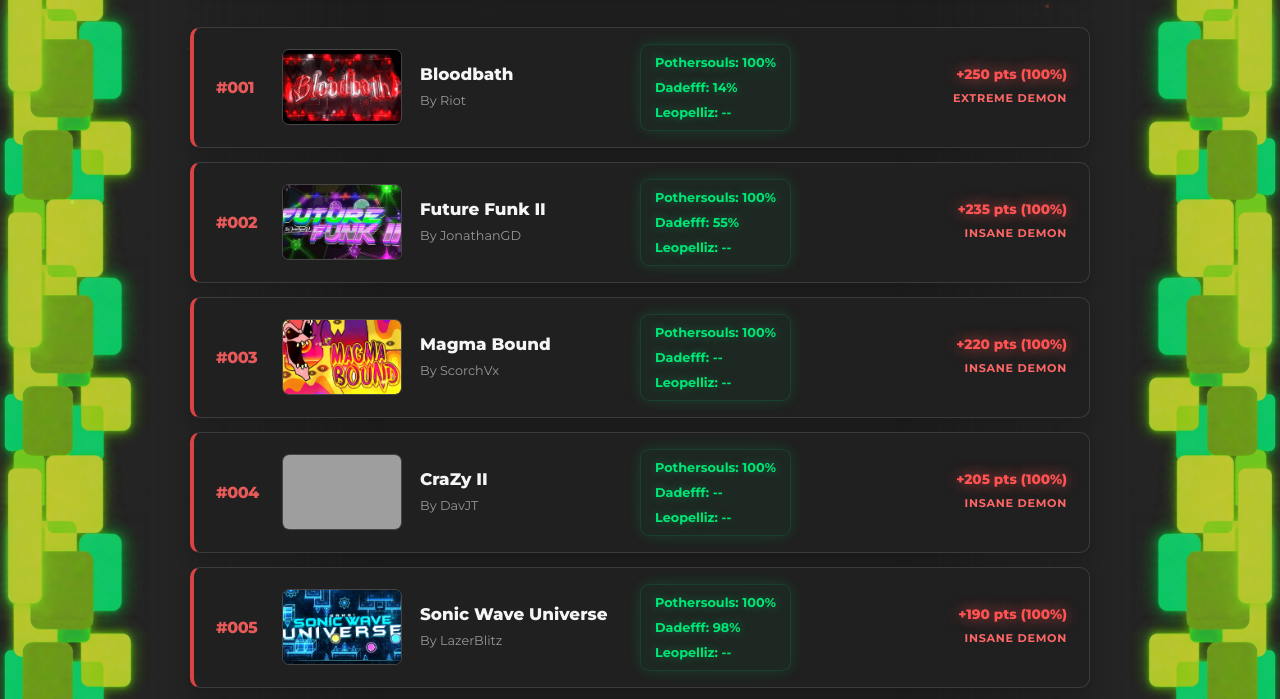
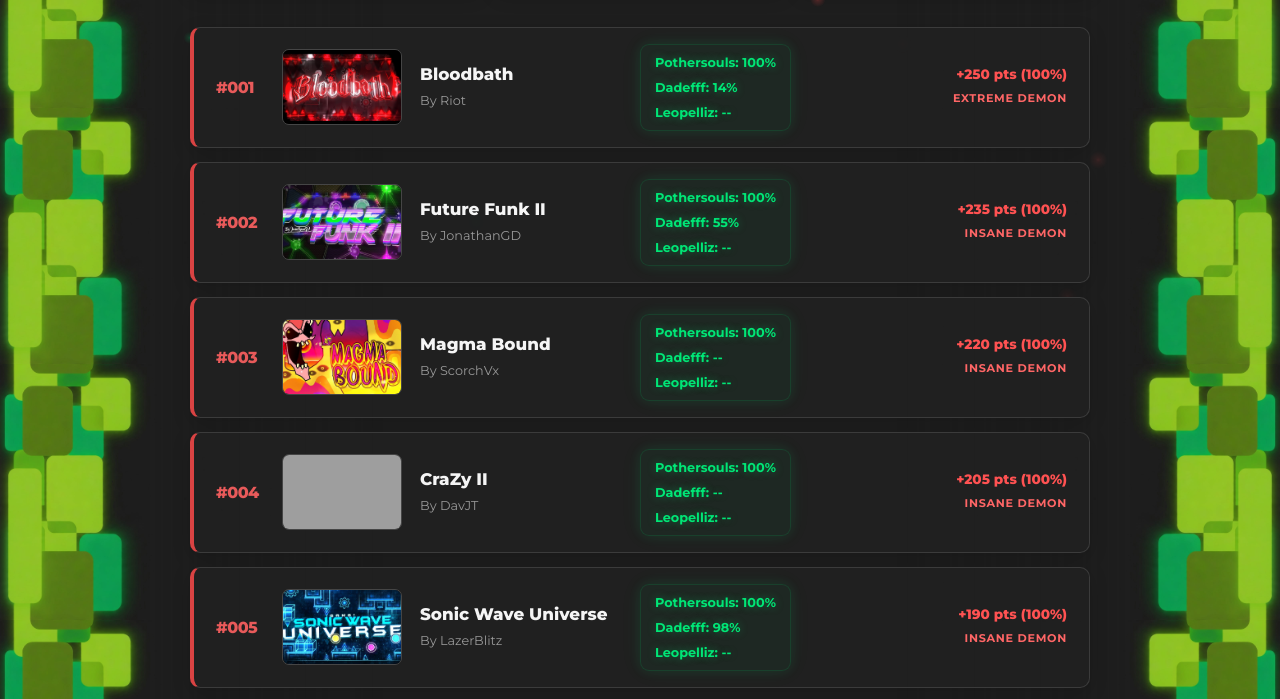
Before and after one commit to lorecatels22-sys/gs-demonlist, a plain HTML site: page index.html in a window 1280 px wide. Shown: the part 404-1103 px from the top of the page. Drawn offline with Linux system fonts and the light colour scheme; no server answers; grey boxes are pictures that could not be loaded; animation ran at ten frames a second.

Commit message:
Update index.html

```diff
--- a/index.html
+++ b/index.html
@@ -1092,7 +1092,15 @@ body.admin-edit .livello { outline: 1px dashed rgba(0,230,118,.25); outline-offs
 .richiesta:hover { transform: translateX(6px); border-left-color: #ff5555; }
 .admin-contenuto:not([hidden]) { animation: fade-in .6s ease; }
 
-    </style>
+
+/* ---------- PERFORMANCE: via le animazioni che ridisegnano elementi grandi a ogni frame ---------- */
+.barra-sinistra, .barra-destra { animation: none; will-change: auto; }
+.testo-illuminato { animation: none; }
+footer { animation: none; }
+.livello .punti, .livello .progressi, .giocatore-punti, .rank-punti { animation: none; }
+.giocatore-card::after { animation: none; }
+.badge-link, .btn-primary, .btn-danger { will-change: auto; }
+</style>
 </head>
 
 <body>
@@ -1563,7 +1571,7 @@ body.admin-edit .livello { outline: 1px dashed rgba(0,230,118,.25); outline-offs
             <h2>Add a level</h2>
             <p class="descrizione-extra">
                 Cerca un livello della AREDL per nome (vedi anche il rank) oppure crea un livello custom, magari più facile.
-                In lista i livelli sono ordinati per punti.
+                Scegli la posizione in lista: i punti vengono calcolati da soli (a metà tra i livelli vicini).
             </p>
 
             <div class="admin-toolbar">
@@ -1613,8 +1621,13 @@ body.admin-edit .livello { outline: 1px dashed rgba(0,230,118,.25); outline-offs
                     </div>
 
                     <div class="campo">
-                        <label for="level-points">Points</label>
-                        <input id="level-points" type="number" min="0.01" max="1000" step="0.01" placeholder="Example: 45" required>
+                        <label for="level-position">Position in the list</label>
+                        <input id="level-position" type="number" min="1" step="1" placeholder="Example: 12" required>
+                    </div>
+
+                    <div class="campo">
+                        <label for="level-points">Points (calculated automatically)</label>
+                        <input id="level-points" type="number" step="0.01" readonly tabindex="-1" placeholder="—">
                     </div>
 
                     <div class="campo" id="rank-field">
@@ -1906,44 +1919,71 @@ body.admin-edit .livello { outline: 1px dashed rgba(0,230,118,.25); outline-offs
         });
     };
 
-    /* Particelle: braci rosse e verdi che salgono piano */
+    /* Particelle: braci rosse e verdi (leggere: sprite già disegnati, niente sfocatura per frame) */
     const cv = Object.assign(document.createElement('canvas'), { className: 'fx-canvas' });
     document.body.prepend(cv);
     const ctx = cv.getContext('2d');
-    let W, H, dpr;
-    const resize = () => {
-        dpr = Math.min(devicePixelRatio || 1, 2);
-        W = cv.width = innerWidth * dpr;
-        H = cv.height = innerHeight * dpr;
-    };
+    let W = 0, H = 0;
+    const resize = () => { W = cv.width = innerWidth; H = cv.height = innerHeight; };
     resize();
     addEventListener('resize', resize);
-    const count = innerWidth < 700 ? 22 : 48;
+
+    const makeSprite = (rgb) => {
+        const s = document.createElement('canvas');
+        s.width = s.height = 24;
+        const c = s.getContext('2d');
+        const g = c.createRadialGradient(12, 12, 0, 12, 12, 12);
+        g.addColorStop(0, `rgba(${rgb},1)`);
+        g.addColorStop(0.25, `rgba(${rgb},.55)`);
+        g.addColorStop(1, `rgba(${rgb},0)`);
+        c.fillStyle = g;
+        c.fillRect(0, 0, 24, 24);
+        return s;
+    };
+    const sprites = [makeSprite('229,72,72'), makeSprite('0,230,118')];
+    const count = innerWidth < 700 ? 14 : 28;
     const mk = (init) => ({
         x: Math.random() * W,
-        y: init ? Math.random() * H : H + 10,
-        r: (Math.random() * 1.8 + 0.6) * dpr,
-        v: (Math.random() * 0.35 + 0.12) * dpr,
-        a: Math.random() * Math.PI * 2,
-        c: Math.random() < 0.75 ? '229,72,72' : '0,230,118',
+        y: init ? Math.random() * H : H + 20,
+        size: 5 + Math.random() * 8,
+        v: 0.25 + Math.random() * 0.6,
+        a: Math.random() * 6.283,
+        alpha: 0.35 + Math.random() * 0.4,
+        sprite: sprites[Math.random() < 0.75 ? 0 : 1],
     });
     const ps = Array.from({ length: count }, () => mk(true));
-    (function loop(t) {
+
+    let running = true, prev = 0, last = 0, frames = 0, slow = 0;
+    document.addEventListener('visibilitychange', () => {
+        running = !document.hidden;
+        if (running) requestAnimationFrame(loop);
+    });
+    function loop(t) {
+        if (!running) return;
+        requestAnimationFrame(loop);
+
+        // Se il dispositivo fa fatica (meno di ~40 fps) le particelle si spengono da sole.
+        if (prev) {
+            frames++;
+            if (t - prev > 25) slow++;
+            if (frames === 90) { if (slow > 55) { running = false; cv.remove(); return; } frames = 0; slow = 0; }
+        }
+        prev = t;
+
+        if (t - last < 33) return;            // 30 fps bastano per dei puntini che salgono piano
+        last = t;
+
         ctx.clearRect(0, 0, W, H);
         for (const p of ps) {
             p.y -= p.v;
-            p.x += Math.sin(t / 1500 + p.a) * 0.3 * dpr;
-            if (p.y < -10) Object.assign(p, mk(false));
-            const al = 0.25 + 0.25 * Math.sin(t / 700 + p.a);
-            ctx.fillStyle = `rgba(${p.c},${al})`;
-            ctx.shadowColor = `rgba(${p.c},.8)`;
-            ctx.shadowBlur = 8 * dpr;
-            ctx.beginPath();
-            ctx.arc(p.x, p.y, p.r, 0, 6.283);
-            ctx.fill();
-        }
-        requestAnimationFrame(loop);
-    })(0);
+            p.x += Math.sin(t / 1500 + p.a) * 0.5;
+            if (p.y < -20) Object.assign(p, mk(false));
+            ctx.globalAlpha = p.alpha * (0.7 + 0.3 * Math.sin(t / 700 + p.a));
+            ctx.drawImage(p.sprite, p.x - p.size, p.y - p.size, p.size * 2, p.size * 2);
+        }
+        ctx.globalAlpha = 1;
+    }
+    requestAnimationFrame(loop);
 })();
 
 
@@ -2166,7 +2206,7 @@ body.admin-edit .livello { outline: 1px dashed rgba(0,230,118,.25); outline-offs
 
     function levelsSignature(list) {
         return JSON.stringify(list.map(level => [
-            level.id, level.name, level.points, level.img || "",
+            level.id, level.name, level.points, level.img ? level.img.length + ":" + level.img.slice(-24) : "",
             level.by || "", level.diff || "", level.source || "", level.aredlRank || ""
         ]));
     }
@@ -2320,6 +2360,7 @@ body.admin-edit .livello { outline: 1px dashed rgba(0,230,118,.25); outline-offs
                 updateLeaderboard();
 
                 decorateAdminTools();
+                refreshAddPosition();
 
                 if (isAdmin) {
                     renderAddedLevels();
@@ -3071,6 +3112,7 @@ body.admin-edit .livello { outline: 1px dashed rgba(0,230,118,.25); outline-offs
     const levelBy = document.getElementById("level-by");
     const levelDiff = document.getElementById("level-diff");
     const levelPoints = document.getElementById("level-points");
+    const levelPosition = document.getElementById("level-position");
     const levelRank = document.getElementById("level-rank");
     const levelGdId = document.getElementById("level-gdid");
     const levelImg = document.getElementById("level-img");
@@ -3366,8 +3408,33 @@ body.admin-edit .livello { outline: 1px dashed rgba(0,230,118,.25); outline-offs
             "successo"
         );
 
-        levelPoints.focus();
-    }
+        levelPosition.focus();
+    }
+
+    // Posizione scelta -> punti calcolati a metà tra i due livelli vicini.
+    function updateAutoPoints() {
+
+        const position = parseInt(levelPosition.value, 10);
+
+        levelPoints.value = Number.isInteger(position) && position >= 1
+            ? pointsForPosition(position, null)
+            : "";
+    }
+
+    // Tiene aggiornati il massimo consentito e la posizione proposta (in fondo alla lista).
+    function refreshAddPosition() {
+
+        levelPosition.max = levels.length + 1;
+        levelPosition.placeholder = `1 - ${levels.length + 1}`;
+
+        if (!levelPosition.value) {
+            levelPosition.value = levels.length + 1;
+        }
+
+        updateAutoPoints();
+    }
+
+    levelPosition.addEventListener("input", updateAutoPoints);
 
     function nextLevelId() {
 
@@ -3402,7 +3469,8 @@ body.admin-edit .livello { outline: 1px dashed rgba(0,230,118,.25); outline-offs
         const name = levelName.value.trim();
         const by = levelBy.value.trim();
         const diff = levelDiff.value;
-        const points = Math.round(Number(levelPoints.value) * 100) / 100;
+        const position = parseInt(levelPosition.value, 10);
+        const points = Number.isInteger(position) ? pointsForPosition(position, null) : NaN;
         const rank = levelRank.value.trim() === "" ? null : Number(levelRank.value);
         const gdId = levelGdId.value.trim() === "" ? null : Number(levelGdId.value);
         const img = addPicker.getValue();
@@ -3412,8 +3480,22 @@ body.admin-edit .livello { outline: 1px dashed rgba(0,230,118,.25); outline-offs
             return;
         }
 
+        if (!Number.isInteger(position) || position < 1 || position > levels.length + 1) {
+            showMessage(levelMessage, `La posizione deve essere un numero da 1 a ${levels.length + 1}.`, "errore");
+            return;
+        }
+
         if (!Number.isFinite(points) || points <= 0 || points > 1000) {
-            showMessage(levelMessage, "I punti devono essere un numero tra 0,01 e 1000.", "errore");
+            showMessage(levelMessage, "Non riesco a calcolare i punti per questa posizione.", "errore");
+            return;
+        }
+
+        // Controllo che i punti calcolati lo mettano davvero nella posizione scelta.
+        const aboveLevel = levels[position - 2];
+        const belowLevel = levels[position - 1];
+
+        if ((aboveLevel && points >= aboveLevel.points) || (belowLevel && points <= belowLevel.points)) {
+            showMessage(levelMessage, "Non c'è più spazio tra i due livelli vicini: modifica i punti di uno dei due e riprova.", "errore");
             return;
         }
 
@@ -3468,6 +3550,7 @@ body.admin-edit .livello { outline: 1px dashed rgba(0,230,118,.25); outline-offs
             await batch.commit();
 
             levelForm.reset();
+            refreshAddPosition();
             addPicker.reset();
             aredlQuery.value = "";
             aredlResults.innerHTML = "";
@@ -3476,7 +3559,7 @@ body.admin-edit .livello { outline: 1px dashed rgba(0,230,118,.25); outline-offs
 
             showMessage(
                 levelMessage,
-                `Livello aggiunto con id ${id}. Compare in lista in base ai suoi punti.`,
+                `Livello aggiunto in posizione #${position} con ${formatLevelPoints(points)} punti (id ${id}).`,
                 "successo"
             );
 
```
